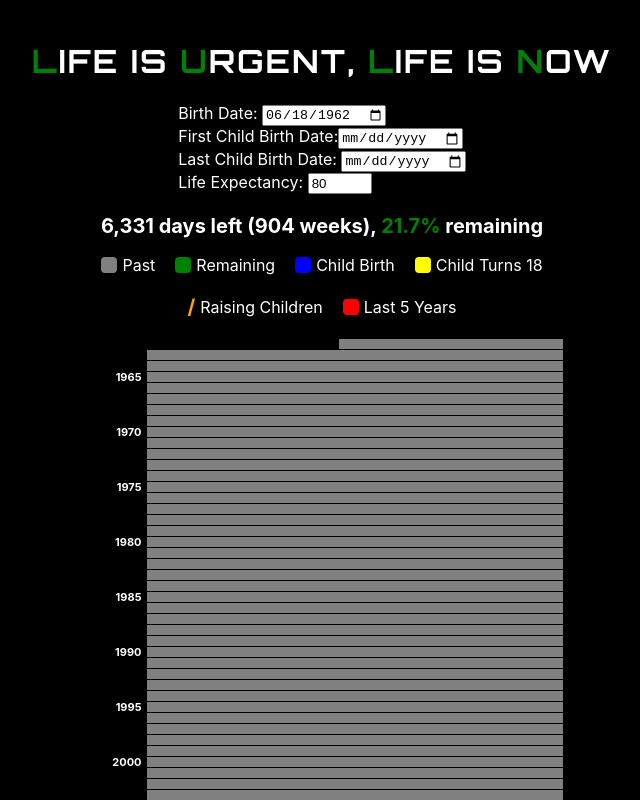
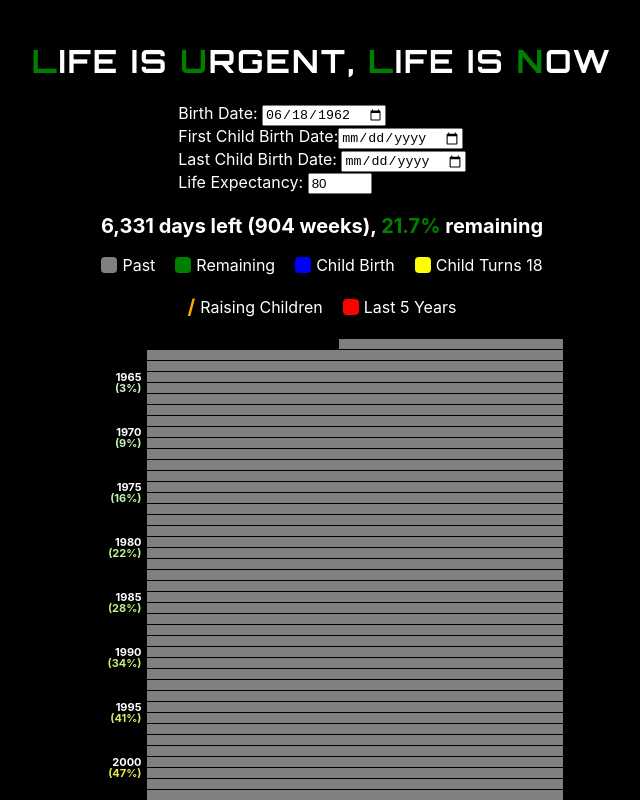
Before and after one commit to apolloydy/luln, a React (Create React App) app: page / in a window 1280 px wide. Shown: the top 800 px of the page, without its empty margins (318-958 px from the left). Built offline with nearby package versions, Linux system fonts and the light colour scheme.

Commit message:
udpate pct

```diff
--- a/src/App.js
+++ b/src/App.js
@@ -6,6 +6,12 @@ function getWeekOfYear(date) {
     const startOfYear = new Date(date.getFullYear(), 0, 1); // 当年的 1 月 1 日
     const daysElapsed = Math.floor((date - startOfYear) / (1000 * 60 * 60 * 24)); // 计算过去的天数
     return Math.floor(daysElapsed / 7) + 1; // 计算第几周
+}
+
+function getPct(year, lifeExpectancy, birthDate) {
+    const birth = new Date(birthDate);
+    const currentDate = new Date(year, 0, 1);
+    return (currentDate - birth ) * 100 / (lifeExpectancy * 365.25 * 24 * 60 * 60 * 1000)
 }
 
 const App = () => {
@@ -94,12 +100,24 @@ const App = () => {
 
           return (
             <div key={year} className="year-row">
-              {(year % 5 === 0) ? (
-               <span className="year-label">{year}</span>
-                ) : (
-                 <span className="year-label-placeholder">{"____"}</span> /* 为空但保持对齐 */
-                )
+            {(() => {
+              if (year % 5 === 0) {
+                return <span className="year-label">{year}</span>;
+              } else if (year % 5 === 1) {
+                const pct = getPct(year-1, lifeExpectancy, birthDate).toFixed(0);
+// 使用 HSL 让颜色深浅随百分比变化
+const hue = 120 - (pct * 1.2);  // 120° (绿色) → 0° (红色)
+const lightness = 90 - (pct * 0.6); // 90% (浅色) → 40% (深色)
+
+// 确保 lightness 在合理范围
+const finalLightness = Math.max(30, Math.min(90, lightness));
+
+const pctColor = `hsl(${hue}, 80%, ${finalLightness}%)`;
+                return <span className="year-label" style={{ color: pctColor }} >{"(" + getPct(year-1, lifeExpectancy, birthDate).toFixed(0) + "%)"}</span>;
+              }else {
+                return <span className="year-label-placeholder">{"____"}</span>; // 为空但保持对齐
               }
+            })()}
               <div className="weeks">
                 {Array.from({ length: 52 }).map((_, week) => {
                   let boxClass = "grid-box";
```
